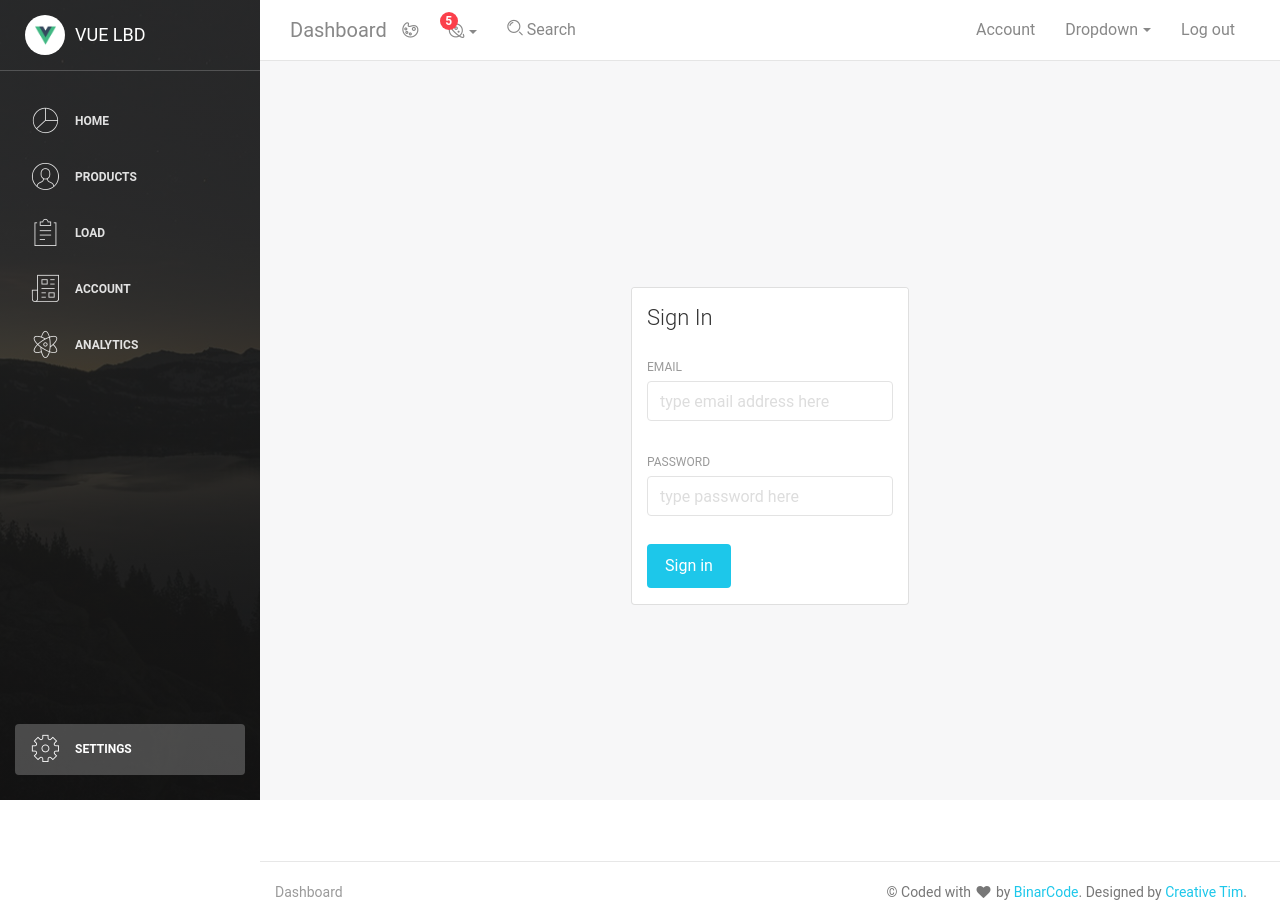
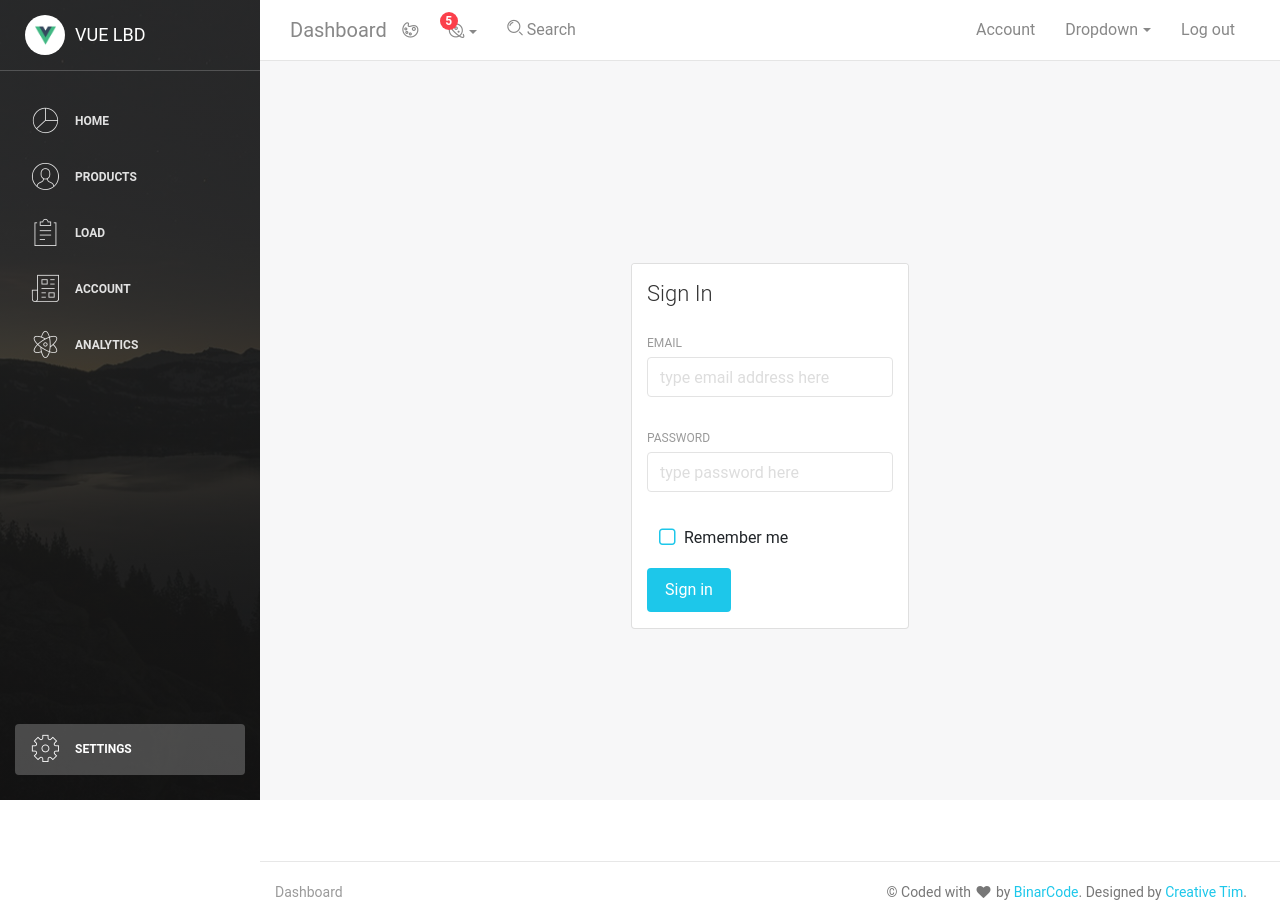
Before and after one commit to FBB2021/Java-Jivers, a Vue app in the folder Frontend/: page /#/login in a window 1280 px wide. Built offline with nearby package versions, Linux system fonts and the light colour scheme; what v-tooltip would draw is missing.

Commit message:
added tickbox for remember me

```diff
--- a/Frontend/src/pages/Login.vue
+++ b/Frontend/src/pages/Login.vue
@@ -26,14 +26,32 @@
         </div>
 
         <div class="row">
-          <div class="col-xl-6 col-md-6">
-            <button type="submit" class="btn btn-info btn-fill float-center">
-              Sign in
-            </button>
+          <div class="col-md-2">
+            <base-checkbox></base-checkbox>
           </div>
+
+          <div class="col-md-10">
+            <div class="row">
+              <div class="col-md-10">
+                Remember me
+                </div>
+              </div>
+            </div>
+
           </div>
+
+          <div class="row">
+            <div class="col-xl-12 col-md-12">
+              <button type="submit" class="btn btn-info btn-fill float-center">
+                Sign in
+              </button>
+            </div>
+          </div>
+
+
           <div class="clearfix"></div>
           <div class="clearfix"></div>
+
 </form>
     </card>
   </div>
@@ -45,7 +63,7 @@
     components: {
       Card
     },
-    data () {
+    data() {
       return {
         user: {
           company: 'input item name here ',
@@ -62,11 +80,12 @@
       }
     },
     methods: {
-      updateProfile () {
+      updateProfile() {
         alert('Your data: ' + JSON.stringify(this.user))
       }
     }
   }
+
 
 </script>
 <style>
@@ -76,5 +95,4 @@
     justify-content: center;
     height: 100vh;
   }
-
 </style>
```
